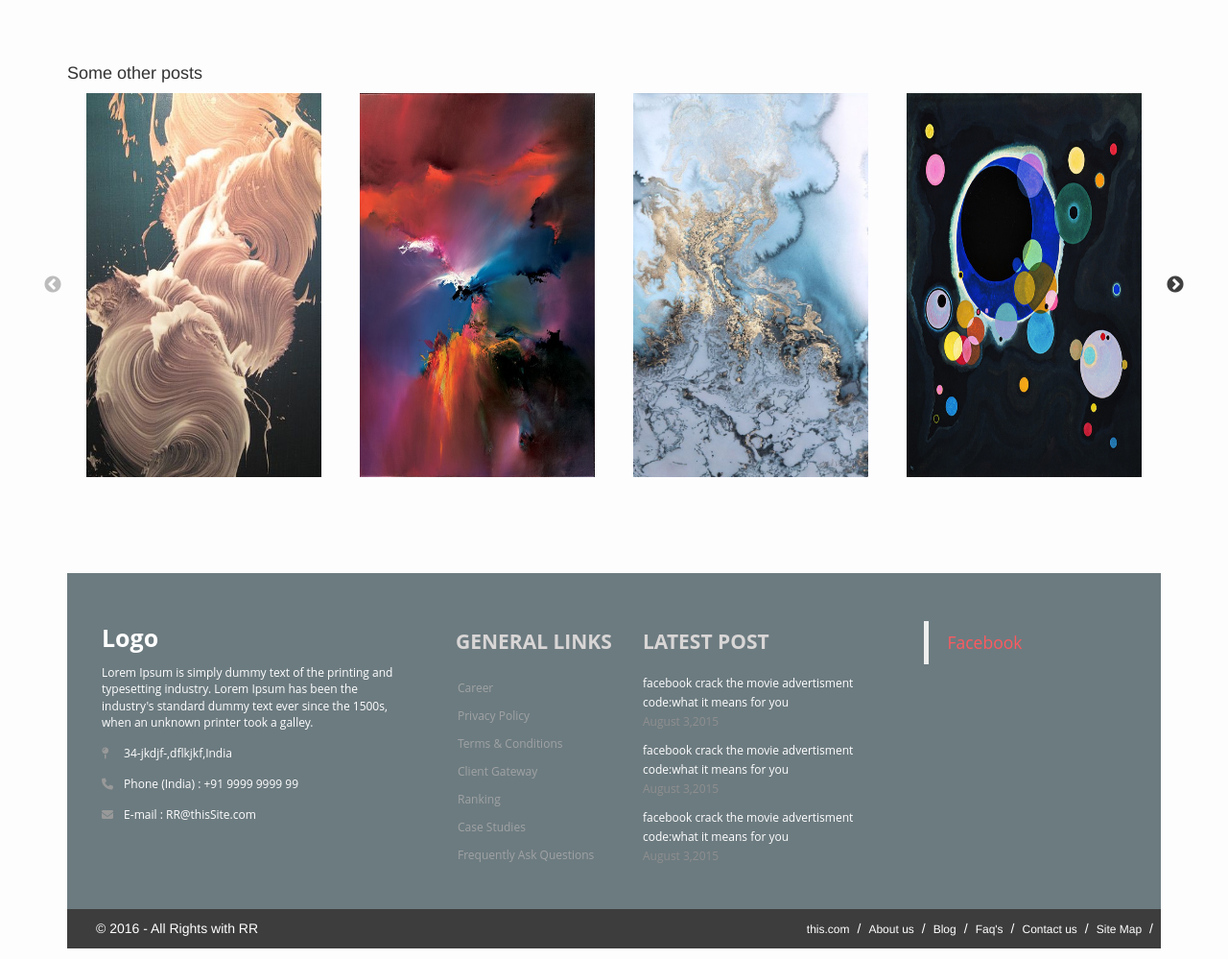
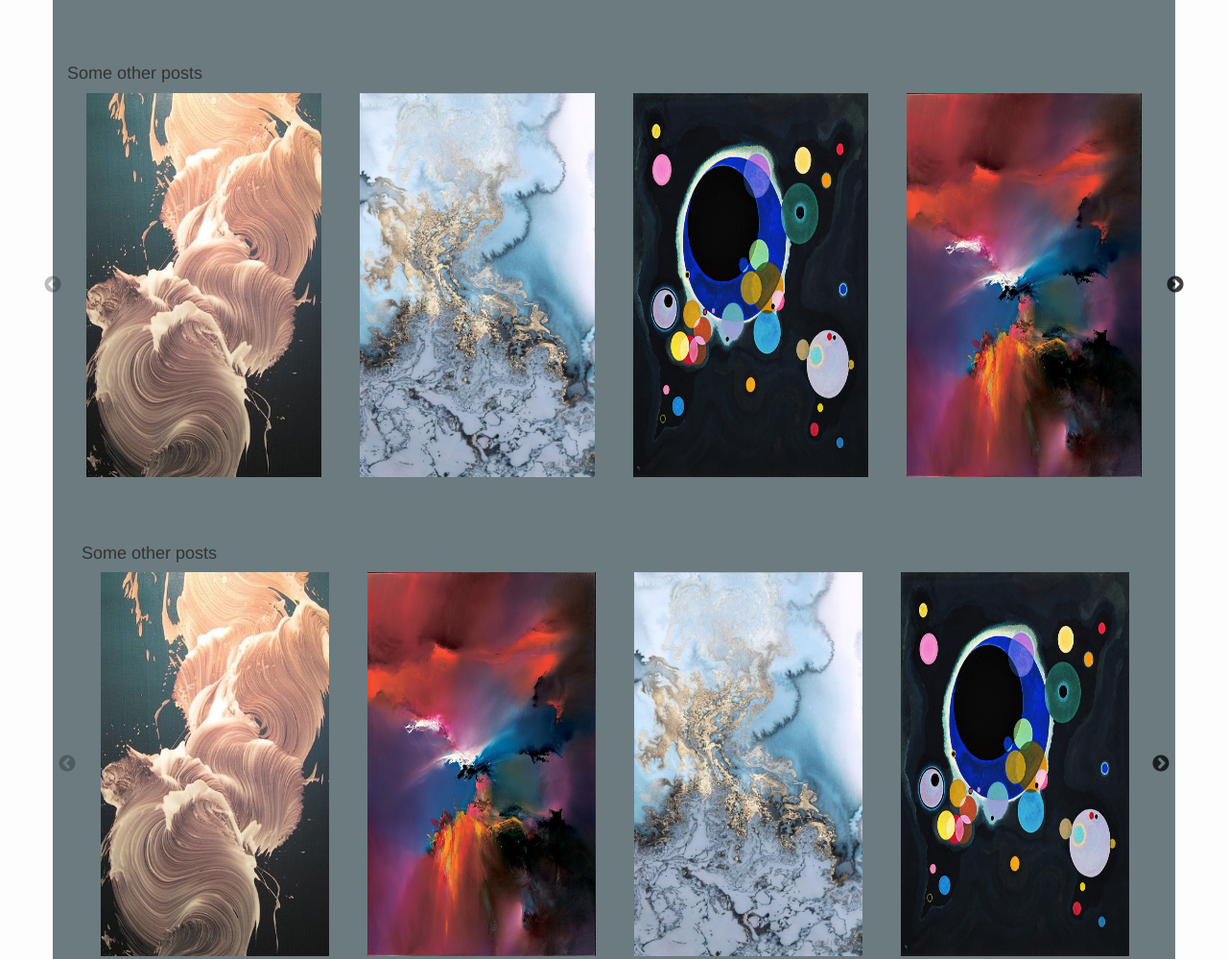
Before and after one commit to RabiRoshan/airBnb_mocked, a plain HTML site: page index.html in a window 1280 px wide. Shown: the part 868-1867 px from the top of the page at 96% size. Drawn offline with nearby package versions, Linux system fonts and the light colour scheme.

Commit message:
Update index.html

```diff
--- a/index.html
+++ b/index.html
@@ -101,6 +101,18 @@
             <div class="col-md-12 crsl_margin">
                 <h4>Some other posts</h4>
                 <div class="crsl">
+                    <div><img src="c1.jpg"></div>
+                    <div><img src="c3.jpg"></div>
+                    <div><img src="c4.jpg"></div>
+                    <div><img src="c2.jpg"></div>
+                    <div><img src="c4.jpg"></div>
+                    <div><img src="c3.jpg"></div>
+                    <div><img src="c2.jpg"></div>
+                    <div><img src="c1.jpg"></div>
+                </div>
+            <div class="col-md-12 crsl_margin">
+                <h4>Some other posts</h4>
+                <div class="crsl">
                 <div><img src="c1.jpg"></div>
                 <div><img src="c2.jpg"></div>
                 <div><img src="c3.jpg"></div>
```
